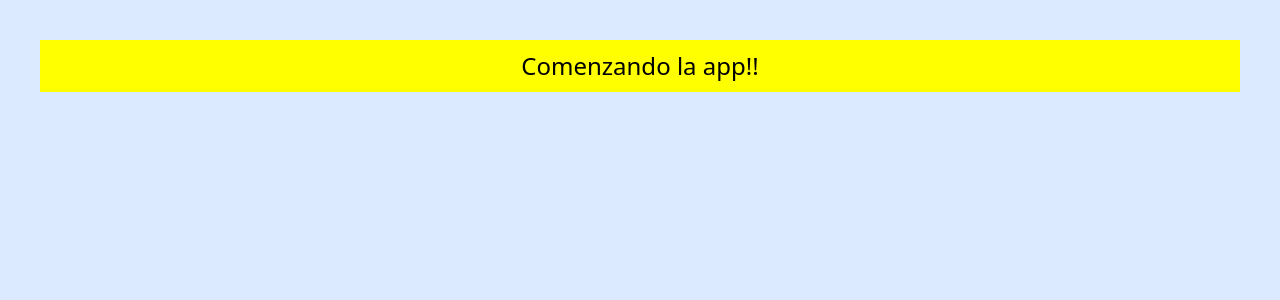
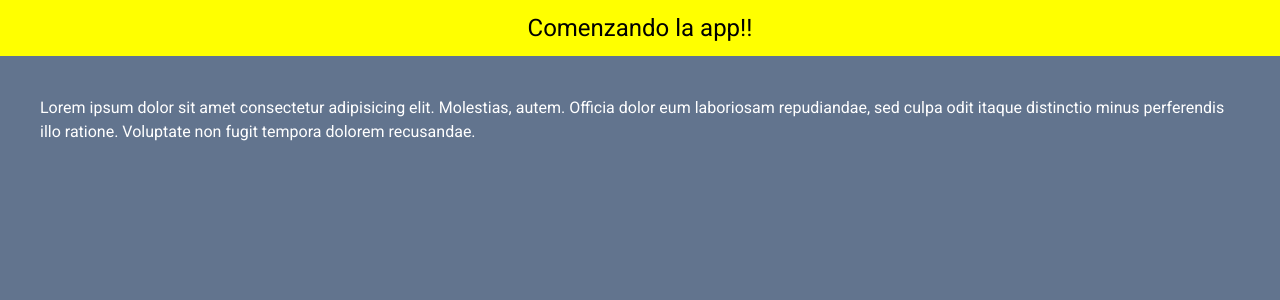
Before and after one commit to JosCariDe/dashboard-next, a Next.js app: page / in a window 1280 px wide. Shown: the top 300 px of the page. Built offline with nearby package versions, Linux system fonts and the light colour scheme.

Commit message:
feat/2 nuevas fuentes agregadas Roboto y Bebas

```diff
--- a/app/layout.tsx
+++ b/app/layout.tsx
@@ -1,10 +1,11 @@
 import { FC, PropsWithChildren } from "react";
 import '@/app/ui/globals.css';
+import { roboto } from "./ui/fonts";
 
 const RootLayout: FC<PropsWithChildren> = ({children}) => {
     return (
         <html>
-            <body className="text-center p-10 bg-blue-100 text-2xl">
+            <body className={`${roboto.className} bg-slate-500`}>
                 {children}
             </body>
         </html>
--- a/app/page.tsx
+++ b/app/page.tsx
@@ -5,6 +5,7 @@ const Home = () => {
     return (
         <div>
             <h1 className={styles.text}>Comenzando la app!!</h1>
+            <p className='p-10 text-white'>Lorem ipsum dolor sit amet consectetur adipisicing elit. Molestias, autem. Officia dolor eum laboriosam repudiandae, sed culpa odit itaque distinctio minus perferendis illo ratione. Voluptate non fugit tempora dolorem recusandae.</p>
         </div>
     );
 };
--- /dev/null
+++ b/app/ui/fonts.ts
@@ -0,0 +1,4 @@
+import {Roboto, Bebas_Neue} from 'next/font/google' //Todas las fuentes de google
+
+export const roboto = Roboto({subsets: ["latin"], weight: ["100","400", "700"]})
+export const bebas = Bebas_Neue({subsets: ["latin"], weight: "400"})
```
